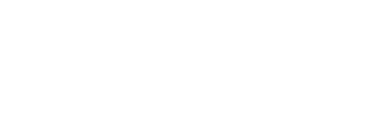
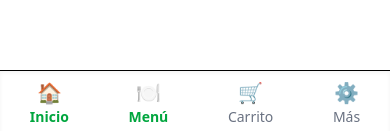
Before and after one commit to datrujillog/pizza-remolo, a React (Vite) app in the folder client/: page / in a window 390 px wide. Shown: the part 710-841 px from the top of the page. Built offline with nearby package versions, Linux system fonts and the light colour scheme; no server answers.

Commit message:
feat: agregar componente BottomNav y actualizar rutas en App

```diff
--- a/client/src/App.jsx
+++ b/client/src/App.jsx
@@ -7,6 +7,7 @@
 import Home from "./pages/Home";
 import Cart from "./pages/Cart";
 import { CartProvider } from "./context/CartContext";
+import BottomNav from "./components/BottomNav";
 
 // function App() {
 //   return (
@@ -33,11 +34,14 @@
             🛒 Carrito
           </Link>
         </nav>
-
+        <BottomNav />
         <Routes>
           <Route path="/" element={<Home />} />
           <Route path="/carrito" element={<Cart />} />
+          {/* Ruta de ejemplo para "más opciones" */}
+          <Route path="/opciones" element={<div className="p-4">⚙️ Opciones futuras</div>} />
         </Routes>
+        <BottomNav />
       </BrowserRouter>
     </CartProvider>
   );
--- /dev/null
+++ b/client/src/components/BottomNav.jsx
@@ -0,0 +1,31 @@
+import { Link, useLocation } from "react-router-dom";
+
+const BottomNav = () => {
+    const location = useLocation();
+    const current = location.pathname;
+
+    const navItems = [
+        { label: "Inicio", icon: "🏠", path: "/" },
+        { label: "Menú", icon: "🍽️", path: "/" },
+        { label: "Carrito", icon: "🛒", path: "/carrito" },
+        { label: "Más", icon: "⚙️", path: "/opciones" }
+    ];
+
+    return (
+        <nav className="fixed bottom-0 left-0 right-0 z-20 bg-white border-t shadow-inner flex justify-around items-center h-16 md:hidden">
+            {navItems.map((item) => (
+                <Link
+                    key={item.path}
+                    to={item.path}
+                    className={`flex flex-col items-center text-sm ${current === item.path ? "text-green-600 font-semibold" : "text-gray-500"
+                        }`}
+                >
+                    <span className="text-xl">{item.icon}</span>
+                    {item.label}
+                </Link>
+            ))}
+        </nav>
+    );
+};
+
+export default BottomNav;
```
